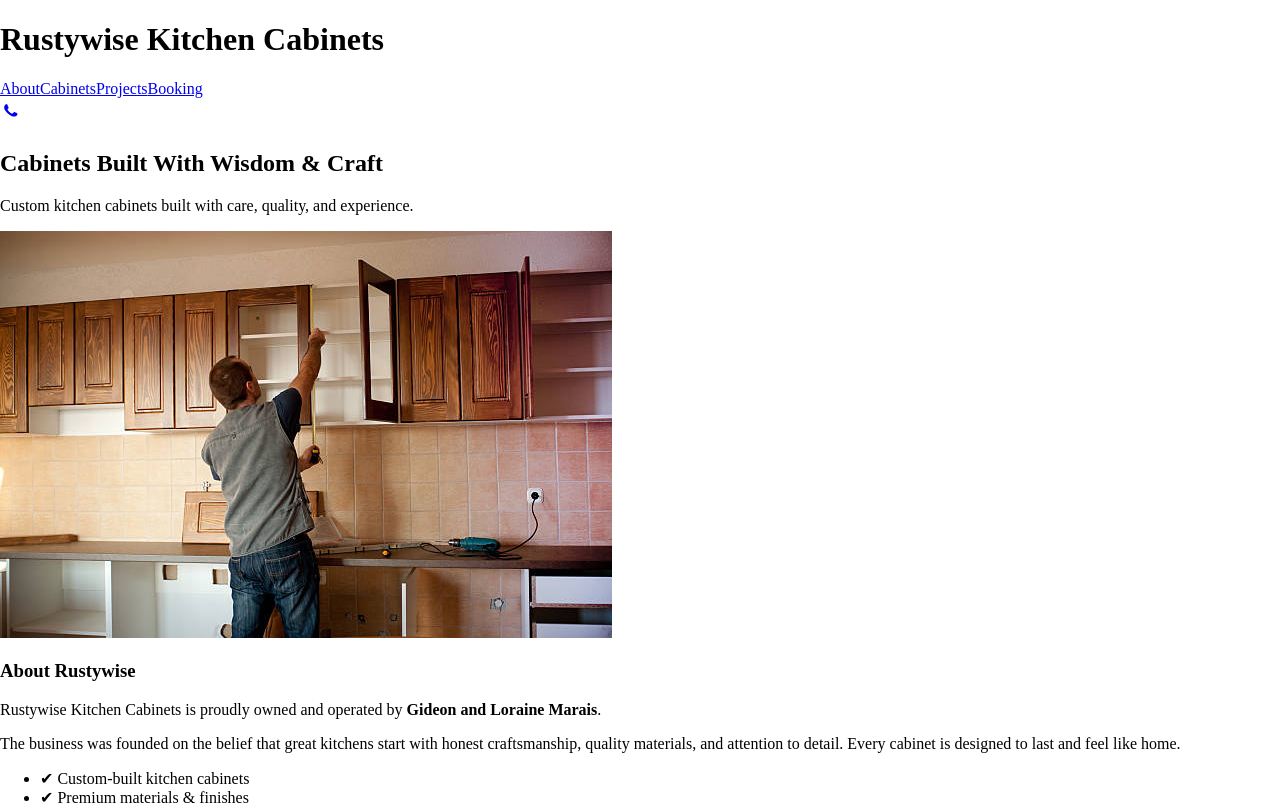
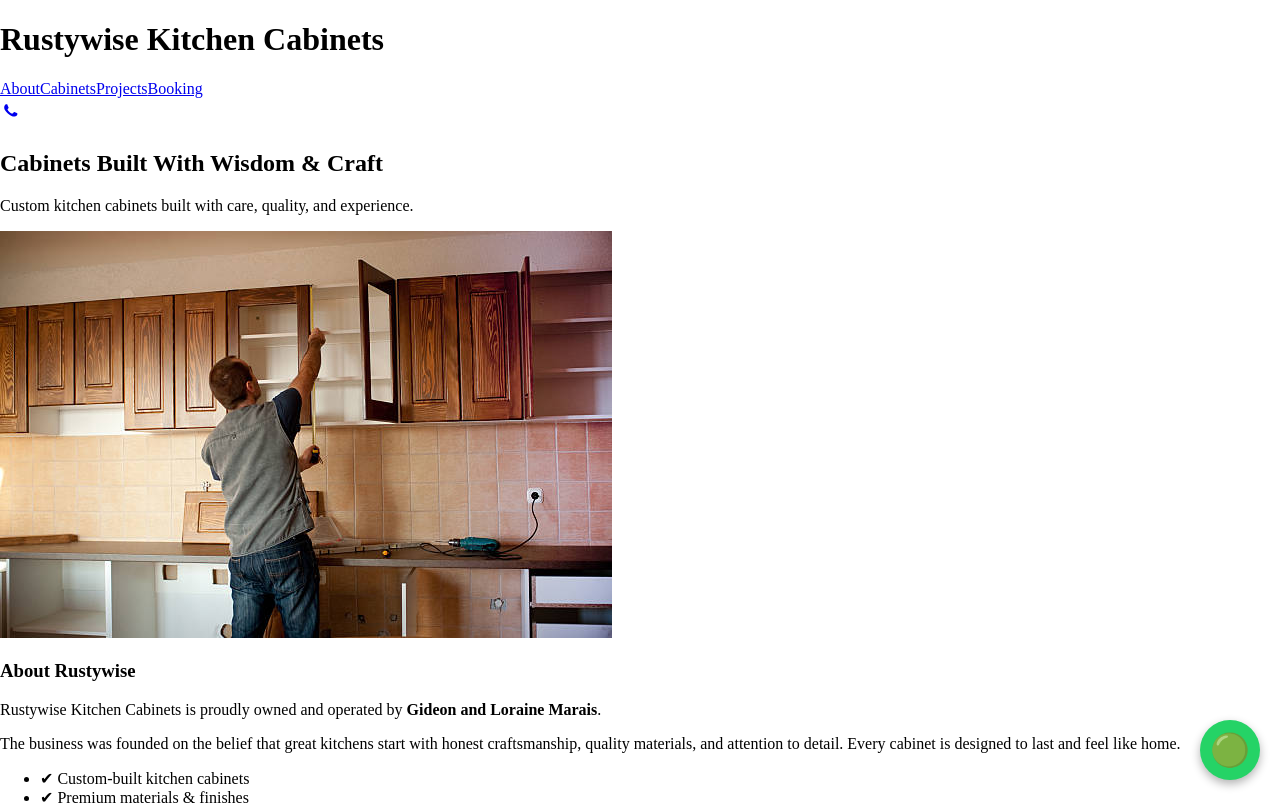
Before and after one commit to Rustywise/Rustywise-kitchen-Cabinets, a Next.js app: page / in a window 1280 px wide. Shown: the top 805 px of the page. Built offline with nearby package versions, Linux system fonts and the light colour scheme.

Commit message:
Update page.jsx

```diff
--- a/app/page.jsx
+++ b/app/page.jsx
@@ -163,6 +163,31 @@ export default function Page() {
         © {new Date().getFullYear()} Rustywise Kitchen Cabinets ·
         Owned by Gideon and Loraine Marais
       </footer>
+      <a
+  href="https://wa.me/27812728078?text=Hello%20I%20would%20like%20to%20enquire%20about%20kitchen%20cabinets"
+  target="_blank"
+  rel="noopener noreferrer"
+  style={{
+    position: "fixed",
+    bottom: "20px",
+    right: "20px",
+    backgroundColor: "#25D366",
+    color: "#ffffff",
+    width: "60px",
+    height: "60px",
+    borderRadius: "50%",
+    display: "flex",
+    alignItems: "center",
+    justifyContent: "center",
+    fontSize: "32px",
+    boxShadow: "0 4px 10px rgba(0,0,0,0.3)",
+    zIndex: 9999,
+    textDecoration: "none"
+  }}
+  aria-label="Chat on WhatsApp"
+>
+  🟢
+</a>
     </div>
   );
             }
```
